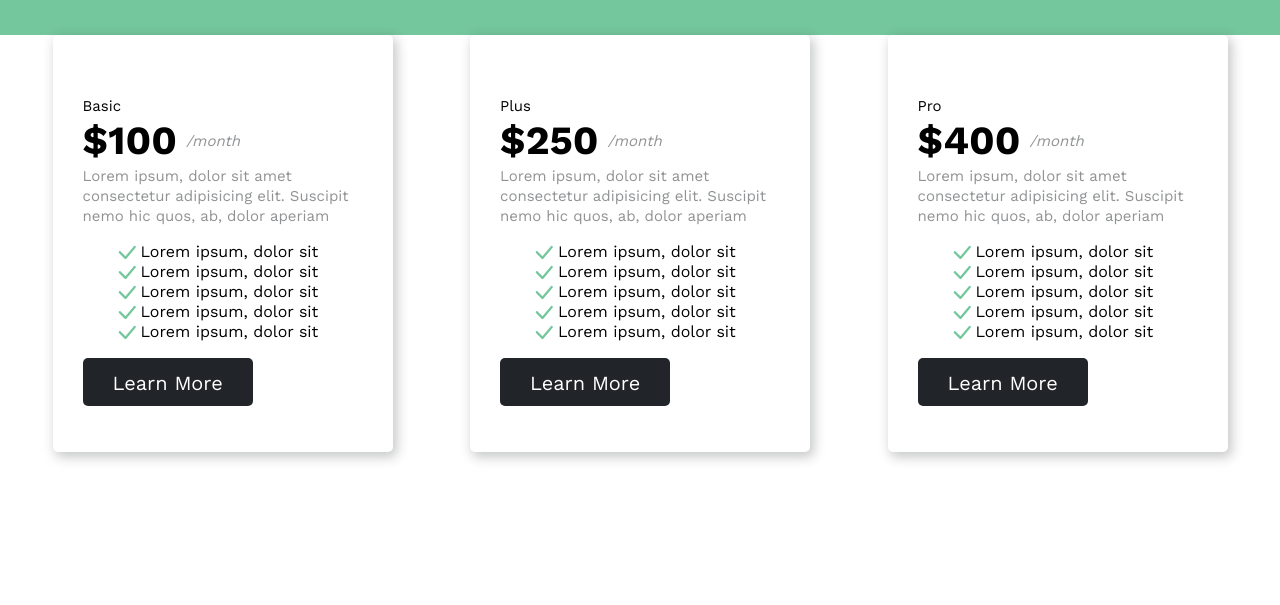
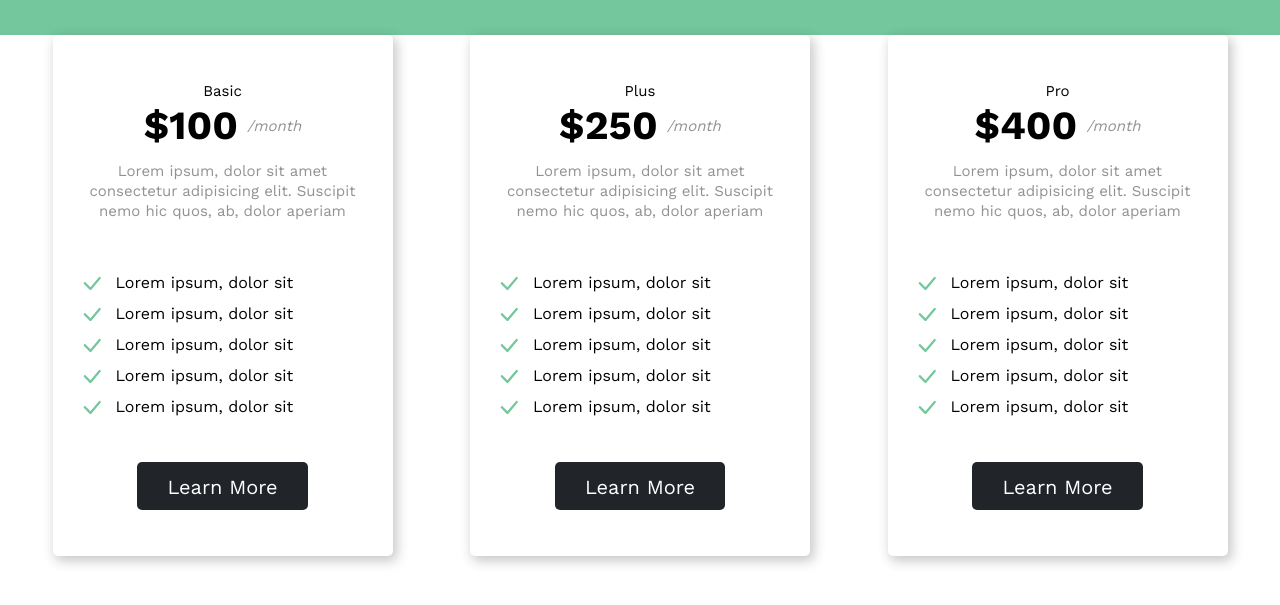
Before and after one commit to teodora-samardzhieva/sirma-html-and-css-workshop-jun-2025, a plain HTML site: page src/services.html in a window 1280 px wide. Shown: the part 93-698 px from the top of the page. Drawn offline with nearby package versions, Linux system fonts and the light colour scheme.

Commit message:
Create service card style

```diff
--- a/src/css/style.css
+++ b/src/css/style.css
@@ -91,9 +91,21 @@ body {
     box-shadow: 3px 4px 12px 1px var(--dark-color-25);
 }
 
+.service-card-header {
+    text-align: center;
+    margin-bottom: 52px;
+}
+
+.service-card-header p {
+    margin: 0;
+}
+
 .price-container {
     display: flex;
     gap: 9px;
+    justify-content: center;
+    padding: 15px 0;
+    margin-bottom: 10px;
 }
 
 .price-container strong {
@@ -106,15 +118,25 @@ body {
 }
 
 .service-list {
+    display: flex;
+    flex-direction: column;
+    gap: 11px;
     /* list-style-image: url('../img/check-icon.svg'); */
     list-style: none;
+    padding-left: 5px;
+    margin: 0 0 45px;
 }
 
 .service-list li::before {
     content: url('../img/check-icon.svg');
     position: relative;
-    top: 3px; /* top: 7px; */
-    right: 5px; /* right: 10px; */
+    top: 3px;
+    right: 5px;
+    margin-right: 10px; /* adds space between icon and text */
+}
+
+.service-card-footer {
+    text-align: center;
 }
 
 @media (max-width: 1200px) {
--- a/src/services.html
+++ b/src/services.html
@@ -63,7 +63,7 @@
                     <li>Lorem ipsum, dolor sit</li>
                 </ul>
             </main>
-            <footer>
+            <footer class="service-card-footer">
                 <button class="button sub-heading">Learn More</button>
             </footer>
         </article>
@@ -85,7 +85,7 @@
                     <li>Lorem ipsum, dolor sit</li>
                 </ul>
             </main>
-            <footer>
+            <footer class="service-card-footer">
                 <button class="button sub-heading">Learn More</button>
             </footer>
         </article>
@@ -107,7 +107,7 @@
                     <li>Lorem ipsum, dolor sit</li>
                 </ul>
             </main>
-            <footer>
+            <footer class="service-card-footer">
                 <button class="button sub-heading">Learn More</button>
             </footer>
         </article>
```
